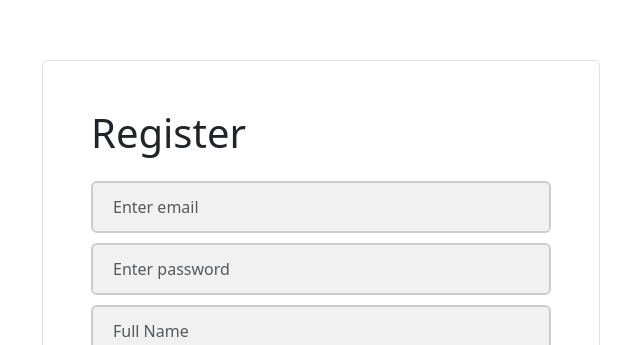
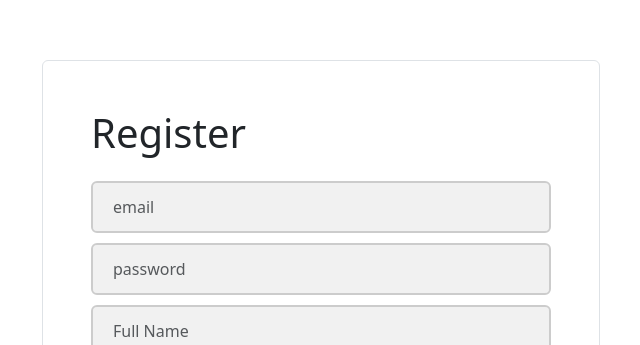
Before and after one commit to M-A-Pei/HolyWays_FE, a React (Vite) app: page /auth/register in a window 1280 px wide. Shown: the part 127-472 px from the top of the page, without its empty margins (319-959 px from the left). Built offline with nearby package versions, Linux system fonts and the light colour scheme.

Commit message:
integrated register

```diff
--- a/package.json
+++ b/package.json
@@ -10,9 +10,11 @@
     "preview": "vite preview"
   },
   "dependencies": {
+    "axios": "^1.7.7",
     "bootstrap": "^5.3.3",
     "react": "^18.3.1",
     "react-dom": "^18.3.1",
+    "react-hook-form": "^7.53.0",
     "react-router-dom": "^6.26.2"
   },
   "devDependencies": {
--- /dev/null
+++ b/src/libs/api.ts
@@ -0,0 +1,13 @@
+import axios from "axios";
+
+export const api = axios.create({
+    baseURL: import.meta.env.VITE_API_BASE_URL || "http://localhost:3000"
+})
+
+export const setAuthToken = (token?: string) => {
+    if (token) {
+        api.defaults.headers.common.Authorization = 'Bearer ' + token
+    } else {
+        delete api.defaults.headers.common.Authorization
+    }
+}
--- a/src/pages/Register.tsx
+++ b/src/pages/Register.tsx
@@ -1,3 +1,6 @@
+import { Controller, useForm } from "react-hook-form"
+import { api } from "../libs/api"
+
 const styles = {
     input: {
         width: "100%",
@@ -13,15 +16,47 @@ const styles = {
         marginTop: "20px"
     }
 }
+
+async function onSubmit(data: any) {
+    try {
+        await api.post('/auth/register', data)
+        console.log("success")
+    } catch (error) {
+        console.log(error)
+    }
+}
+
 export default function Register() {
+    const { control, handleSubmit } = useForm()
+
     return (
         <div>
             <h1 className="mb-4">Register</h1>
-            <form>
+            <form onSubmit={handleSubmit(onSubmit)}>
                 <div className="form-group">
-                    <input type="email" style={styles.input} className="form-control" placeholder="Enter email" />
-                    <input type="password" style={styles.input} className="form-control" placeholder="Enter password" />
-                    <input type="text" style={styles.input} className="form-control" placeholder="Full Name" />
+                    <Controller
+                        name="email"
+                        control={control}
+                        render={({ field }) =>
+                            <input {...field} type="email" style={styles.input} className="form-control" placeholder="email" required />
+                        }
+                    />
+
+                    <Controller
+                        name="password"
+                        control={control}
+                        render={({ field }) =>
+                            <input {...field} type="password" style={styles.input} className="form-control" placeholder="password" required />
+                        }
+                    />
+
+                    <Controller
+                        name="name"
+                        control={control}
+                        render={({ field }) =>
+                            <input {...field} type="text" style={styles.input} className="form-control" placeholder="Full Name" required />
+                        }
+                    />
 
                     <button type="submit" style={styles.button} className="btn text-light">Register</button>
                 </div>
```
Also changed, not shown: 2 other files (tests, documents, lock files or other folders).
